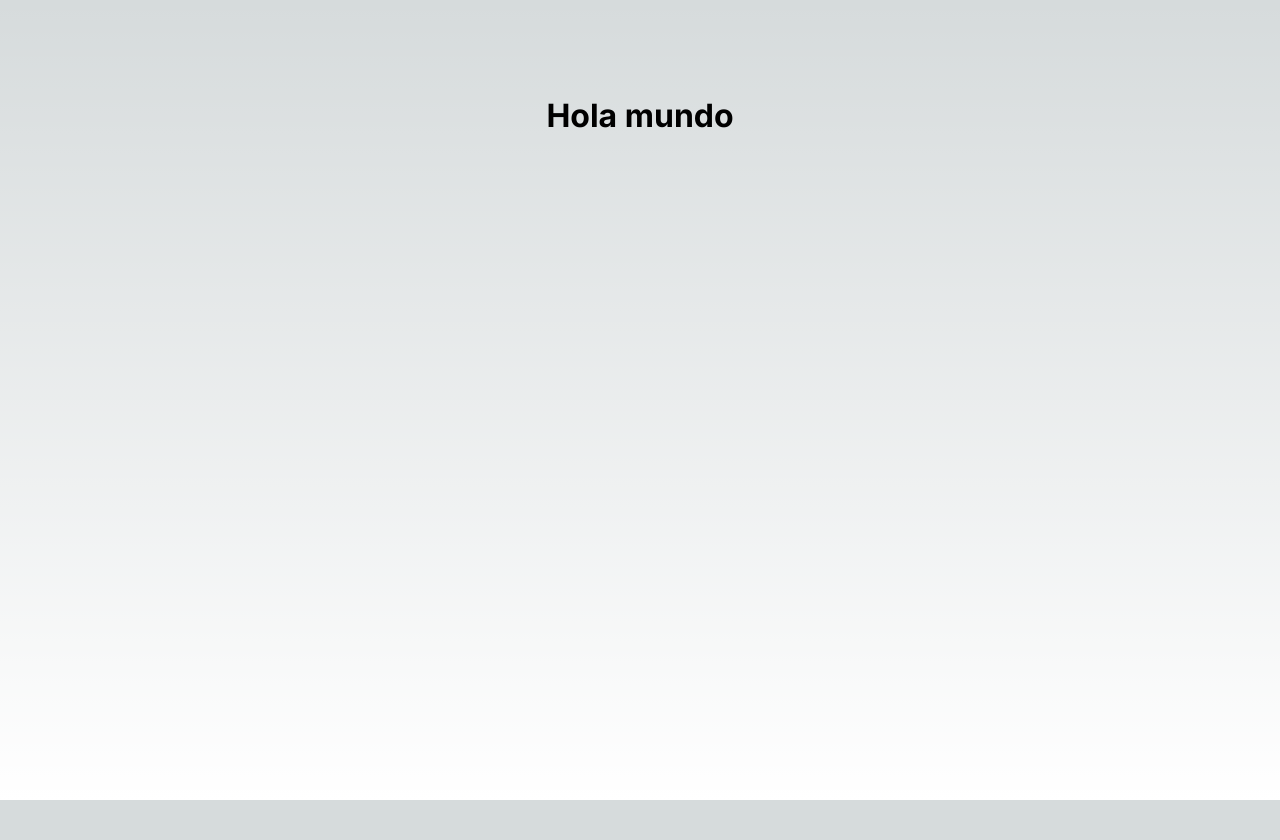
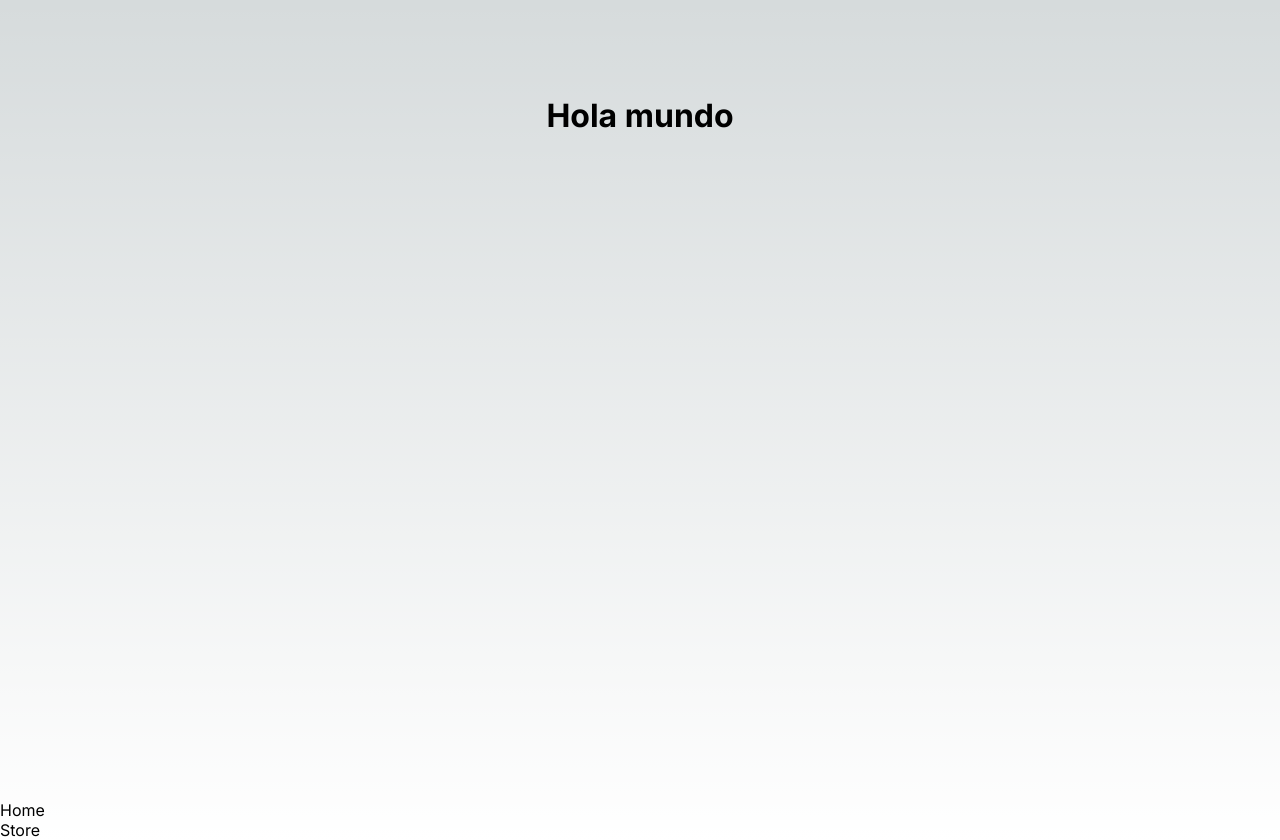
Before and after one commit to Elingejovas/nextsjs-store, a Next.js app: page / in a window 1280 px wide. Before the commit the page ends 800 px from the top, so only its background shows below. Built offline with nearby package versions, Linux system fonts and the light colour scheme.

Commit message:
commit 1_5

```diff
--- a/src/app/layout.tsx
+++ b/src/app/layout.tsx
@@ -5,7 +5,7 @@
 const inter = Inter({ subsets: ["latin"] });
 
 export const metadata: Metadata = {
-  title: "Create Next App",
+  title: "Future World",
   description: "Generated by create next app",
 };
 
@@ -16,7 +16,19 @@
 }>) {
   return (
     <html lang="en">
-      <body className={inter.className}>{children}</body>
+      <body className={inter.className}>{children}
+
+      <header>
+        <nav>
+          <ul>
+            <li>Home</li>
+            <li>Store</li>
+          </ul>
+        </nav>
+      </header>
+
+
+      </body>
     </html>
   );
 }
```
Also changed, not shown: src/app/store/layout.tsx (added, +9 -0 lines).
